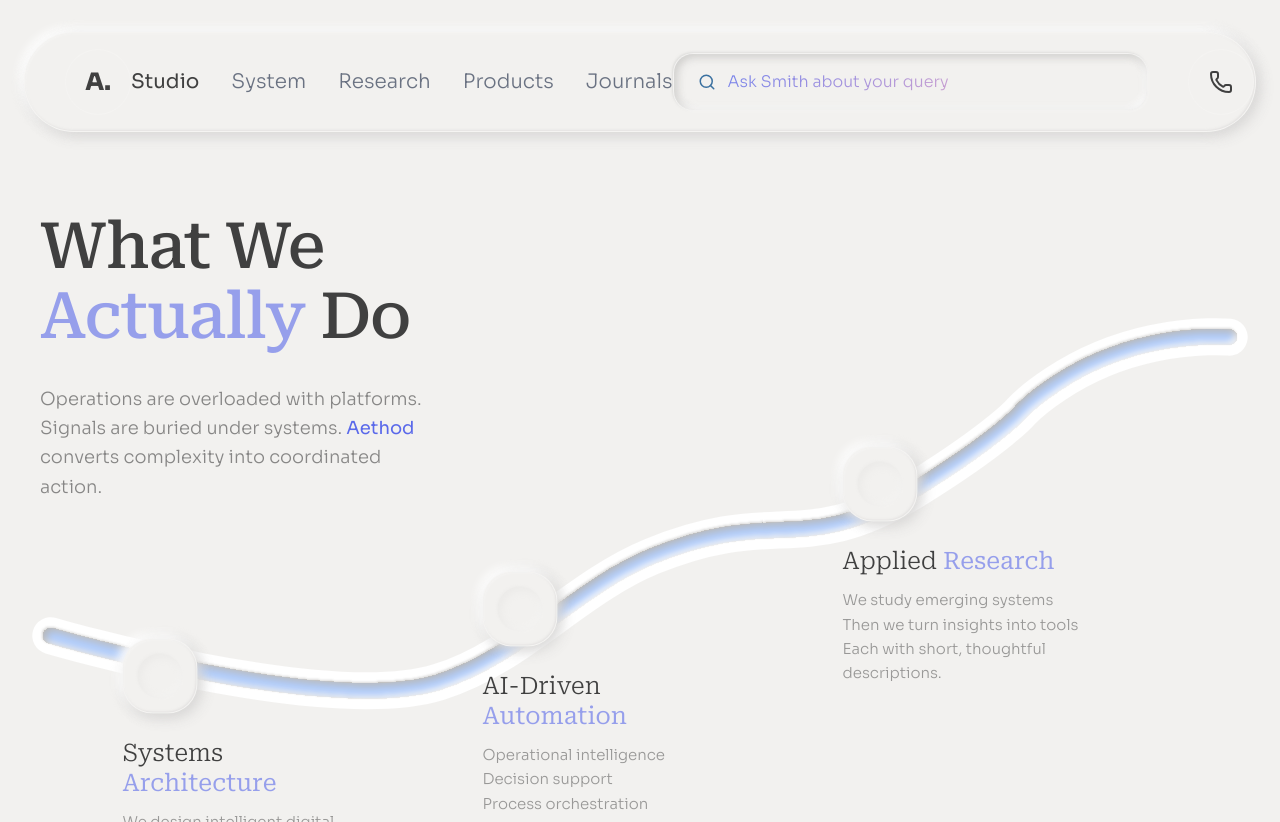
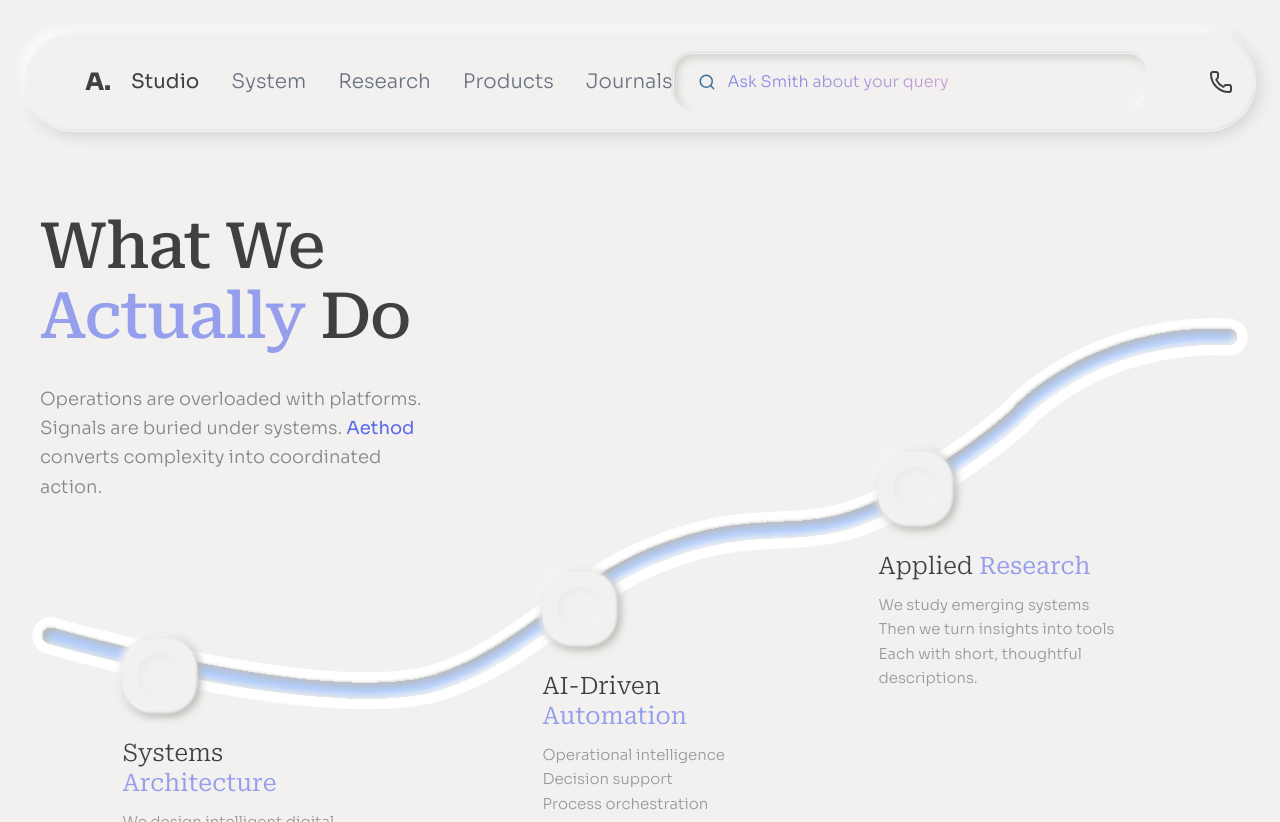
Before and after one commit to SadidSD/Aethod, a Next.js app: page /studio in a window 1280 px wide. Built offline with nearby package versions, Linux system fonts and the light colour scheme.

Commit message:
fix: Apply exact Figma CSS styling to Studio nodes

```diff
--- a/src/app/studio/page.tsx
+++ b/src/app/studio/page.tsx
@@ -124,7 +124,7 @@
                     {/* Node 2: AI-Driven Automation — middle of curve */}
                     <div
                         className="absolute z-30"
-                        style={{ left: '40%', top: '64%', transform: 'translate(-50%, -50%)' }}
+                        style={{ left: '45%', top: '64%', transform: 'translate(-50%, -50%)' }}
                     >
                         <StudioNode />
                         <div className="absolute top-full left-0 mt-6 min-w-[260px] text-left">
@@ -142,7 +142,7 @@
                     {/* Node 3: Applied Research — top-right of curve */}
                     <div
                         className="absolute z-30"
-                        style={{ left: '70%', top: '38%', transform: 'translate(-50%, -50%)' }}
+                        style={{ left: '73%', top: '39%', transform: 'translate(-50%, -50%)' }}
                     >
                         <StudioNode />
                         <div className="absolute top-full left-0 mt-6 min-w-[280px] text-left">
--- a/src/components/ui/StudioNode.tsx
+++ b/src/components/ui/StudioNode.tsx
@@ -10,10 +10,14 @@
     return (
         <div
             className={cn(
-                "h-[75px] w-[75px] rounded-[30px] bg-neo-bg shadow-neo-nav flex items-center justify-center border border-white/20 transition-all duration-300 hover:scale-110",
+                "h-[75px] w-[75px] rounded-[30px] flex items-center justify-center transition-all duration-300 hover:scale-[1.05]",
                 className
             )}
-            style={style}
+            style={{
+                background: '#F2F1EF',
+                boxShadow: '-3px 3px 6px rgba(182, 181, 179, 0.2), 3px -3px 6px rgba(182, 181, 179, 0.2), -3px -3px 6px rgba(255, 255, 255, 0.9), 3px 3px 8px rgba(182, 181, 179, 0.9), inset 1px 1px 2px rgba(255, 255, 255, 0.3), inset -1px -1px 2px rgba(182, 181, 179, 0.5)',
+                ...style
+            }}
         >
             {/* Inner "dent" for detail */}
             <div className="h-[45px] w-[45px] rounded-full shadow-neo-concave opacity-20" />
```
